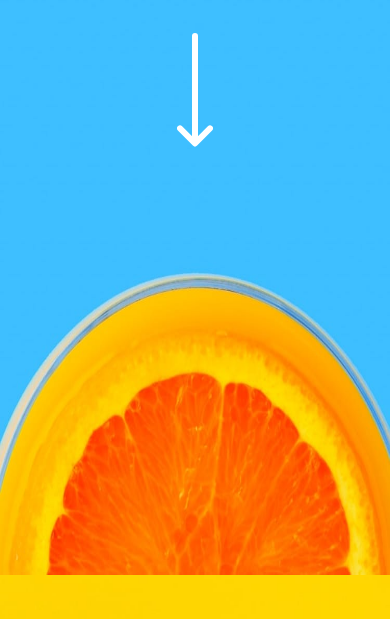
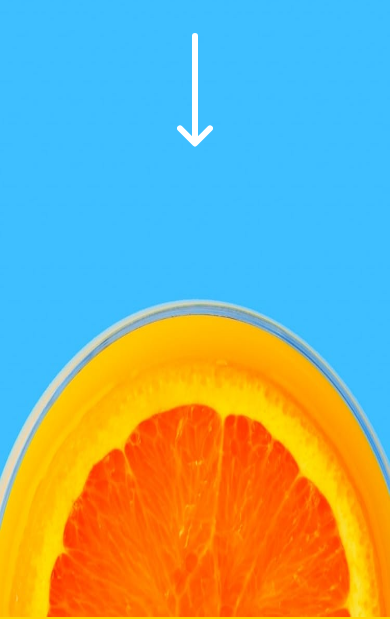
Before and after one commit to LetMeDream/sunnyside-agency, a website: page index.html in a window 390 px wide. Shown: the part 227-846 px from the top of the page. Drawn offline with Linux system fonts and the light colour scheme.

Commit message:
Fix responsive 'welcome' background-img

```diff
--- a/index.html
+++ b/index.html
@@ -13,7 +13,7 @@
 <body>
 
     <!-- First div; welcome block -->
-    <div class="welcome w-full min-h-[95vh]">
+    <div class="welcome w-full min-h-screen">
 
         <!-- navigation -->
         <div class="welcome__navigation flex p-6 justify-between items-center">
```
Also changed, not shown: dist/output.css.
